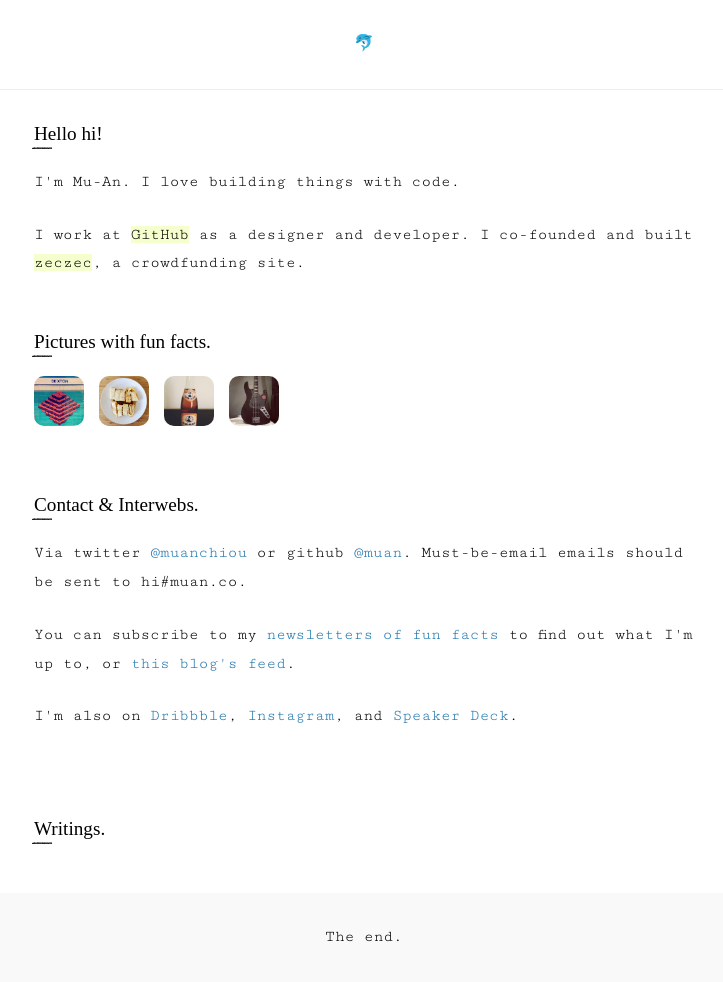
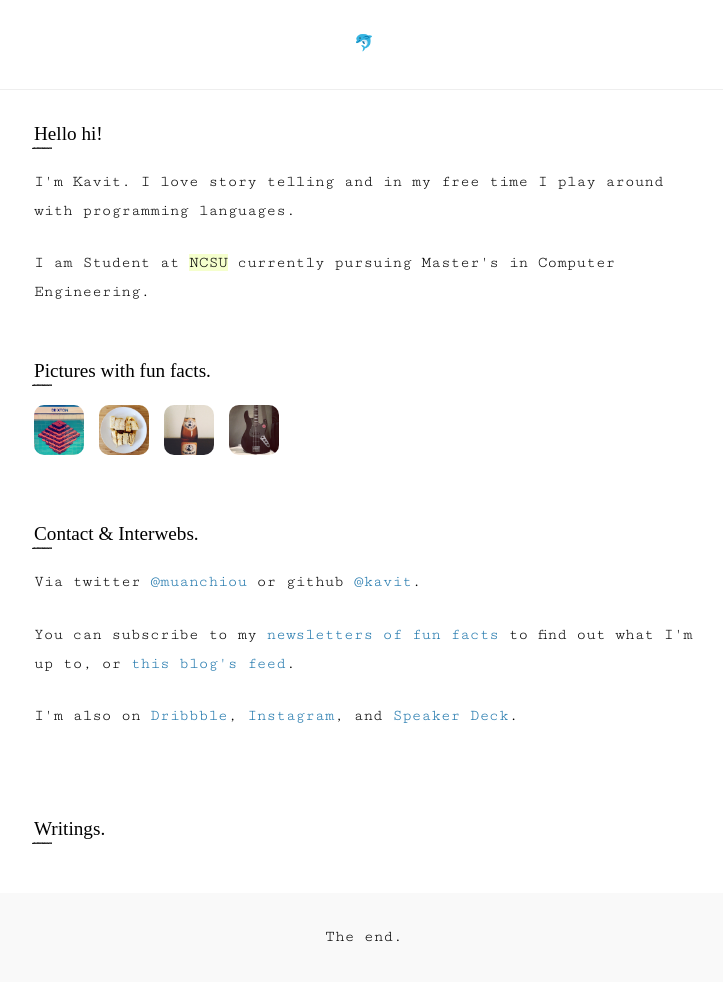
Before and after one commit to Kavit900/Kavit900.github.io, a Jekyll site: the page built from index.html, in a window 1280 px wide. Shown: the whole page, without its empty margins (276-999 px from the left). Built offline with Jekyll 4.4.1, drawn with Linux system fonts in a browser that asks for light colours; some web fonts are replaced.

Commit message:
changes made to post.html

```diff
--- a/_layouts/post.html
+++ b/_layouts/post.html
@@ -15,11 +15,10 @@
           Hello hi!
         </h3>
         <p>
-          I'm Mu-An. I love building things with code.
+          I'm Kavit. I love story telling and in my free time I play around with programming languages.
         </p>
         <p>
-          I work at <a href="https://github.com/"><mark>GitHub</mark></a> as a designer and developer.
-          I co-founded and built <a href="https://www.zeczec.com/"><mark>zeczec</mark></a>, a crowdfunding site.
+          I am Student at <a href="https://www.ncsu.edu/"><mark>NCSU</mark></a> currently pursuing Master's in Computer Engineering.
         </p>
         <h3 class="title-pictures">Pictures with fun facts.</h3>
         <div class="photos">
@@ -35,7 +34,7 @@
 
         <h3 class="title-contact">Contact &amp; Interwebs.</h3>
         <p>
-          Via twitter <a href="https://twitter.com/muanchiou">@muanchiou</a> or github <a href="https://github.com/muan">@muan</a>. Must-be-email emails should be sent to hi#muan.co.
+          Via twitter <a href="https://twitter.com/muanchiou">@muanchiou</a> or github <a href="https://github.com/Kavit900">@kavit</a>.
         </p>
         <p>
           You can subscribe to my <a href="https://tinyletter.com/muan">newsletters of fun facts</a> to find out what I'm up to, or <a href="http://feeds.feedburner.com/muan">this blog's feed</a>.
```
